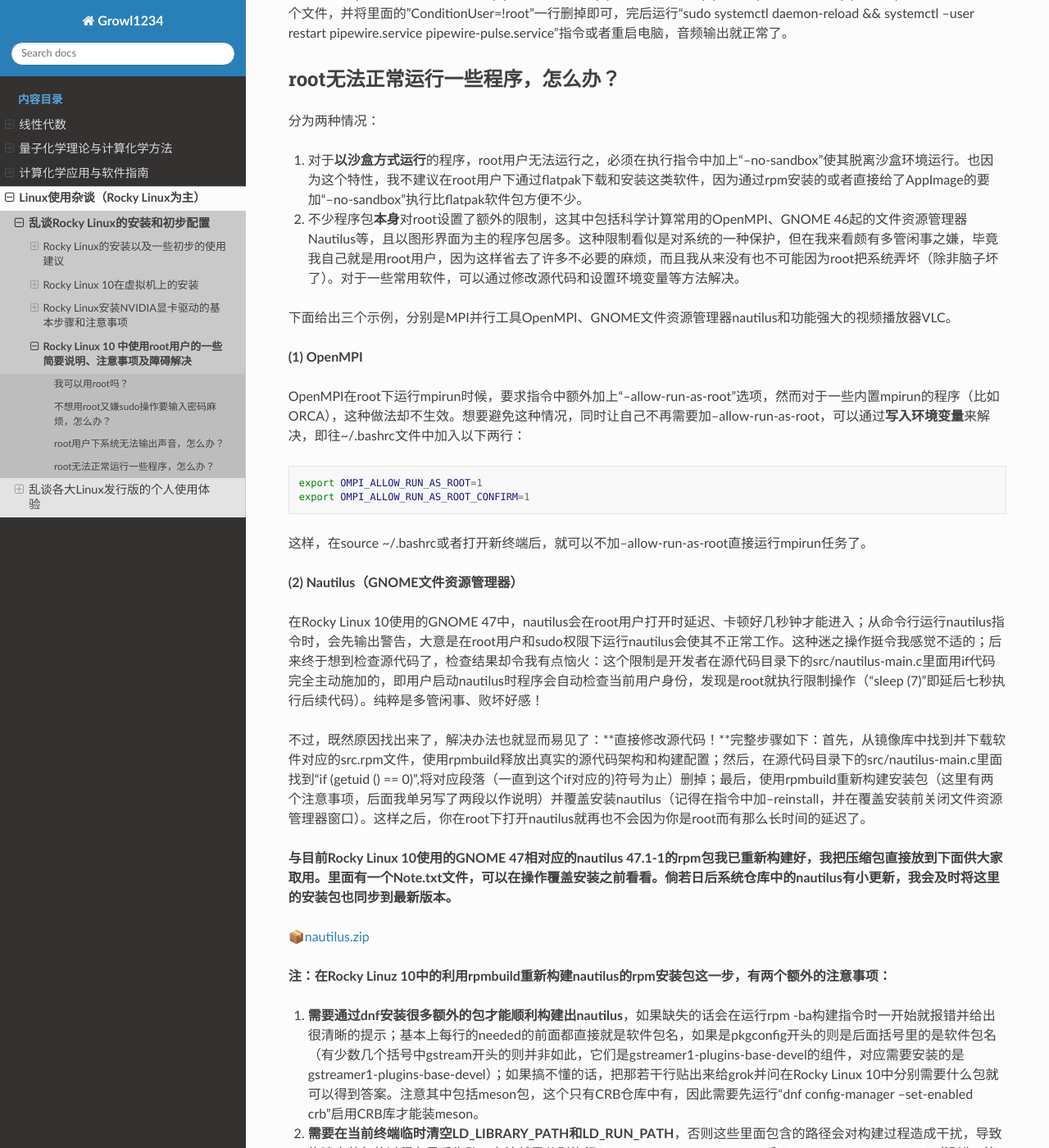
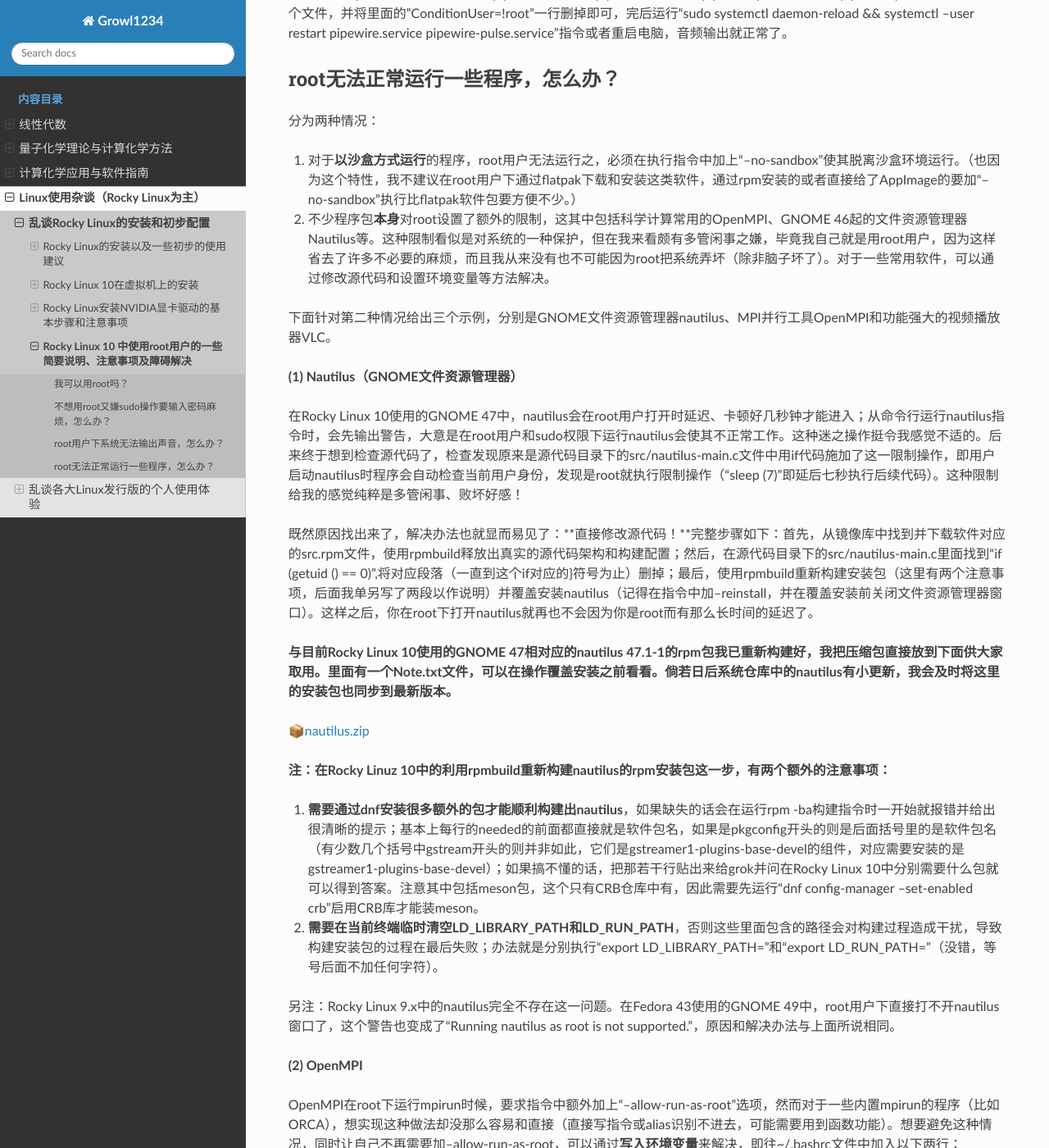
Before and after one commit to Growl1234/RTDProject, a Sphinx documentation site: the page built from source/linux/rocky/privillege.md, in a window 1280 px wide and 1400 px high, scrolled down 788 px. Shown: the whole window at 82% size. Built offline with Sphinx 7.4.7 and the Read the Docs theme 3.1.0, drawn with Linux system fonts in a browser that asks for light colours; some of the changed text lies outside the part shown.

Commit message:
Update privillege.md

````diff
--- a/source/linux/rocky/privillege.md
+++ b/source/linux/rocky/privillege.md
@@ -20,28 +20,17 @@
 
 分为两种情况：
 
-1. 对于**以沙盒方式运行**的程序，root用户无法运行之，必须在执行指令中加上“--no-sandbox”使其脱离沙盒环境运行。也因为这个特性，我不建议在root用户下通过flatpak下载和安装这类软件，因为通过rpm安装的或者直接给了AppImage的要加“--no-sandbox”执行比flatpak软件包方便不少。
+1. 对于**以沙盒方式运行**的程序，root用户无法运行之，必须在执行指令中加上“--no-sandbox”使其脱离沙盒环境运行。（也因为这个特性，我不建议在root用户下通过flatpak下载和安装这类软件，通过rpm安装的或者直接给了AppImage的要加“--no-sandbox”执行比flatpak软件包要方便不少。）
 
-2. 不少程序包**本身**对root设置了额外的限制，这其中包括科学计算常用的OpenMPI、GNOME 46起的文件资源管理器Nautilus等，且以图形界面为主的程序包居多。这种限制看似是对系统的一种保护，但在我来看颇有多管闲事之嫌，毕竟我自己就是用root用户，因为这样省去了许多不必要的麻烦，而且我从来没有也不可能因为root把系统弄坏（除非脑子坏了）。对于一些常用软件，可以通过修改源代码和设置环境变量等方法解决。
+2. 不少程序包**本身**对root设置了额外的限制，这其中包括科学计算常用的OpenMPI、GNOME 46起的文件资源管理器Nautilus等。这种限制看似是对系统的一种保护，但在我来看颇有多管闲事之嫌，毕竟我自己就是用root用户，因为这样省去了许多不必要的麻烦，而且我从来没有也不可能因为root把系统弄坏（除非脑子坏了）。对于一些常用软件，可以通过修改源代码和设置环境变量等方法解决。
 
-下面给出三个示例，分别是MPI并行工具OpenMPI、GNOME文件资源管理器nautilus和功能强大的视频播放器VLC。
+下面针对第二种情况给出三个示例，分别是GNOME文件资源管理器nautilus、MPI并行工具OpenMPI和功能强大的视频播放器VLC。
 
-**(1) OpenMPI**
+**(1) Nautilus（GNOME文件资源管理器）**
 
-OpenMPI在root下运行mpirun时候，要求指令中额外加上“--allow-run-as-root”选项，然而对于一些内置mpirun的程序（比如ORCA），这种做法却不生效。想要避免这种情况，同时让自己不再需要加--allow-run-as-root，可以通过**写入环境变量**来解决，即往~/.bashrc文件中加入以下两行：
+在Rocky Linux 10使用的GNOME 47中，nautilus会在root用户打开时延迟、卡顿好几秒钟才能进入；从命令行运行nautilus指令时，会先输出警告，大意是在root用户和sudo权限下运行nautilus会使其不正常工作。这种迷之操作挺令我感觉不适的。后来终于想到检查源代码了，检查发现原来是源代码目录下的src/nautilus-main.c文件中用if代码施加了这一限制操作，即用户启动nautilus时程序会自动检查当前用户身份，发现是root就执行限制操作（“sleep (7)”即延后七秒执行后续代码）。这种限制给我的感觉纯粹是多管闲事、败坏好感！
 
-```bash
-export OMPI_ALLOW_RUN_AS_ROOT=1
-export OMPI_ALLOW_RUN_AS_ROOT_CONFIRM=1
-```
-
-这样，在source ~/.bashrc或者打开新终端后，就可以不加--allow-run-as-root直接运行mpirun任务了。
-
-**(2) Nautilus（GNOME文件资源管理器）**
-
-在Rocky Linux 10使用的GNOME 47中，nautilus会在root用户打开时延迟、卡顿好几秒钟才能进入；从命令行运行nautilus指令时，会先输出警告，大意是在root用户和sudo权限下运行nautilus会使其不正常工作。这种迷之操作挺令我感觉不适的；后来终于想到检查源代码了，检查结果却令我有点恼火：这个限制是开发者在源代码目录下的src/nautilus-main.c里面用if代码完全主动施加的，即用户启动nautilus时程序会自动检查当前用户身份，发现是root就执行限制操作（“sleep (7)”即延后七秒执行后续代码）。纯粹是多管闲事、败坏好感！
-
-不过，既然原因找出来了，解决办法也就显而易见了：**直接修改源代码！**完整步骤如下：首先，从镜像库中找到并下载软件对应的src.rpm文件，使用rpmbuild释放出真实的源代码架构和构建配置；然后，在源代码目录下的src/nautilus-main.c里面找到“if (getuid () == 0)”,将对应段落（一直到这个if对应的}符号为止）删掉；最后，使用rpmbuild重新构建安装包（这里有两个注意事项，后面我单另写了两段以作说明）并覆盖安装nautilus（记得在指令中加--reinstall，并在覆盖安装前关闭文件资源管理器窗口）。这样之后，你在root下打开nautilus就再也不会因为你是root而有那么长时间的延迟了。
+既然原因找出来了，解决办法也就显而易见了：**直接修改源代码！**完整步骤如下：首先，从镜像库中找到并下载软件对应的src.rpm文件，使用rpmbuild释放出真实的源代码架构和构建配置；然后，在源代码目录下的src/nautilus-main.c里面找到“if (getuid () == 0)”,将对应段落（一直到这个if对应的}符号为止）删掉；最后，使用rpmbuild重新构建安装包（这里有两个注意事项，后面我单另写了两段以作说明）并覆盖安装nautilus（记得在指令中加--reinstall，并在覆盖安装前关闭文件资源管理器窗口）。这样之后，你在root下打开nautilus就再也不会因为你是root而有那么长时间的延迟了。
 
 **与目前Rocky Linux 10使用的GNOME 47相对应的nautilus 47.1-1的rpm包我已重新构建好，我把压缩包直接放到下面供大家取用。里面有一个Note.txt文件，可以在操作覆盖安装之前看看。倘若日后系统仓库中的nautilus有小更新，我会及时将这里的安装包也同步到最新版本。**
 
@@ -56,6 +45,19 @@ export OMPI_ALLOW_RUN_AS_ROOT_CONFIRM=1
 
 另注：Rocky Linux 9.x中的nautilus完全不存在这一问题。在Fedora 43使用的GNOME 49中，root用户下直接打不开nautilus窗口了，这个警告也变成了“Running nautilus as root is not supported.”，原因和解决办法与上面所说相同。
 
+**(2) OpenMPI**
+
+OpenMPI在root下运行mpirun时候，要求指令中额外加上“--allow-run-as-root”选项，然而对于一些内置mpirun的程序（比如ORCA），想实现这种做法却没那么容易和直接（直接写指令或alias识别不进去，可能需要用到函数功能）。想要避免这种情况，同时让自己不再需要加--allow-run-as-root，可以通过**写入环境变量**来解决，即往~/.bashrc文件中加入以下两行：
+
+```bash
+export OMPI_ALLOW_RUN_AS_ROOT=1
+export OMPI_ALLOW_RUN_AS_ROOT_CONFIRM=1
+```
+
+这样，在source ~/.bashrc或者打开新终端后，就可以不加--allow-run-as-root直接运行mpirun任务了。
+
+修改源代码的方法也可以实现上述目的，操作见[http://sobereva.com/409](http://sobereva.com/409)，不过相比上面写入环境变量的做法麻烦多了。
+
 **(3) VLC**
 
 VLC是Linux下功能最强大的视频播放器之一，该程序默认在root用户中无法启动。解决方法很简单：运行指令“sed -i 's/geteuid/getppid/' /usr/bin/vlc”（显然也是将getuid相应步骤去掉）。
````
